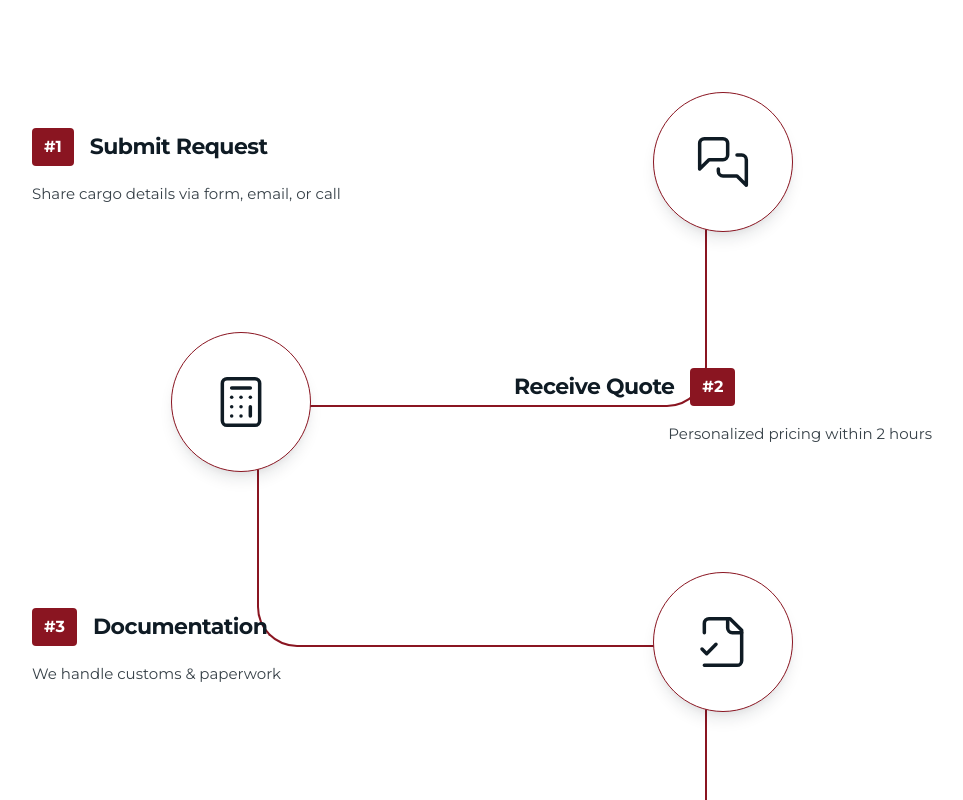
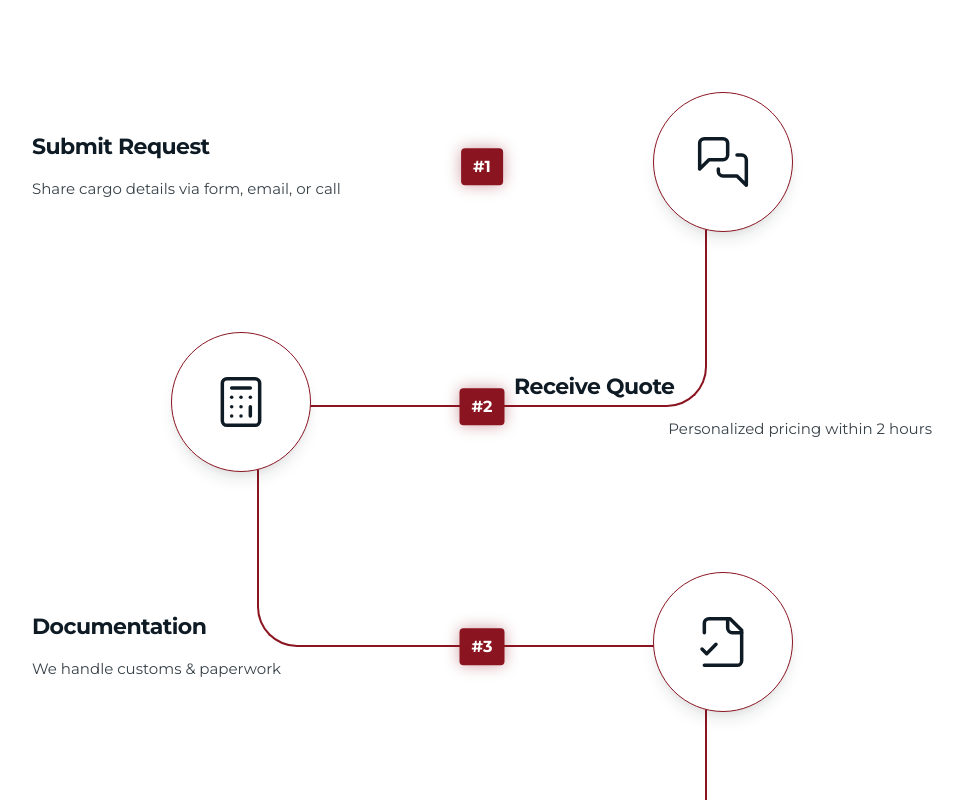
Before and after one commit to Tatul11/cio-logistics-web, a Next.js app: page /en in a window 1280 px wide. Shown: the part 5840-6640 px from the top of the page, without its empty margins (158-1121 px from the left). Built offline with nearby package versions, Linux system fonts and the light colour scheme.

Commit message:
UI Polish: Detach number badges and float them on connector lines

```diff
--- a/src/components/ProcessTimeline/ProcessTimeline.module.css
+++ b/src/components/ProcessTimeline/ProcessTimeline.module.css
@@ -151,3 +151,23 @@
     display: none;
   }
 }
+
+.floatingBadge {
+  position: absolute;
+  top: 50%;
+  z-index: 5;
+}
+
+.rowEven .floatingBadge {
+  left: 50%;
+  transform: translate(-50%, -50%);
+}
+
+.rowOdd .floatingBadge {
+  right: 50%;
+  transform: translate(50%, -50%);
+}
+
+.activeBadge {
+  box-shadow: 0 0 15px rgba(138, 21, 33, 0.4);
+}
--- a/src/components/ProcessTimeline/ProcessTimeline.tsx
+++ b/src/components/ProcessTimeline/ProcessTimeline.tsx
@@ -58,9 +58,13 @@ export default function ProcessTimeline({ dict }: { dict: any }) {
                <div className={`${styles.connector} ${isEven ? styles.connectorRight : styles.connectorLeft} ${isNextActive ? styles.activeConnector : ''}`}></div>
             )}
 
+            {/* Floating Number Badge */}
+            <div className={styles.floatingBadge}>
+               <span className={`${styles.numberBadge} ${isActive ? styles.activeBadge : ''}`}>{step.num}</span>
+            </div>
+
             <div className={styles.textContent}>
               <div className={`${styles.titleWrap} ${!isEven ? styles.titleWrapOdd : ''}`}>
-                <span className={styles.numberBadge}>{step.num}</span>
                 <h3 className={styles.title}>{step.title}</h3>
               </div>
               <p className={`${styles.desc} ${!isEven ? styles.descOdd : ''}`}>{step.desc}</p>
```
